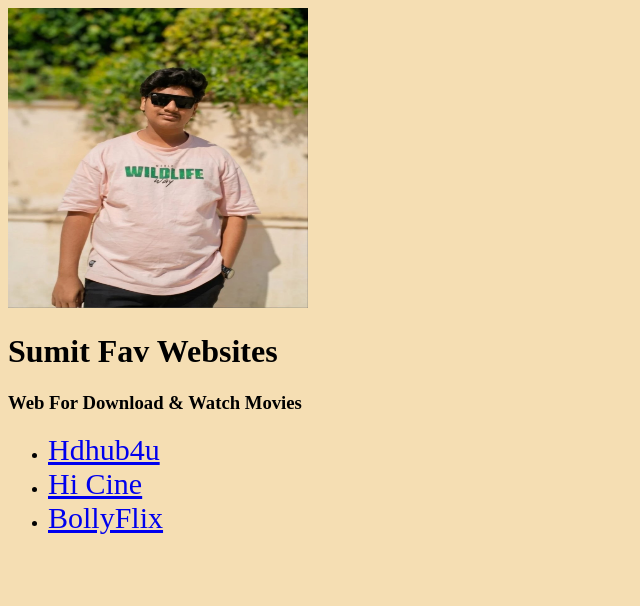
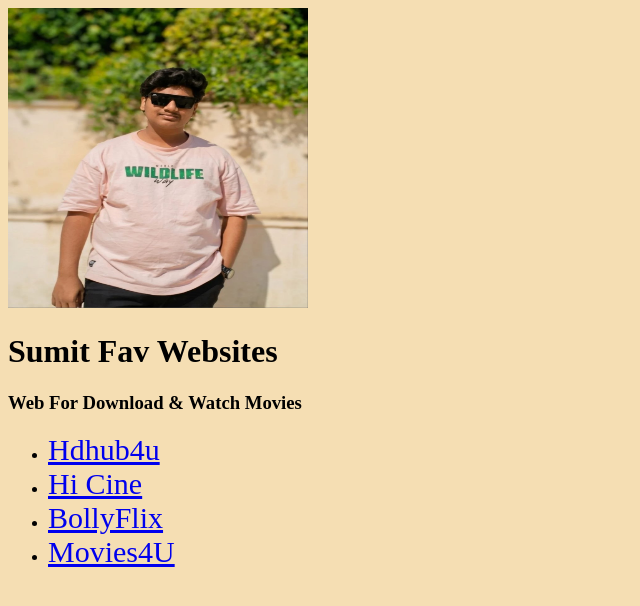
Before and after one commit to sandu-1551/Sumit_Shinde_Web, a plain HTML site: page index.html in a window 1280 px wide. Shown: the whole page, without its empty margins (0-640 px from the left). Drawn offline with Linux system fonts and the light colour scheme.

Commit message:
Update index.html

```diff
--- a/index.html
+++ b/index.html
@@ -15,6 +15,7 @@
         <li><a style="font-size: 30px;" target="_blank" href="https://new14.hdhub4u.cl">Hdhub4u</a></li>
         <li><a style="font-size: 30px;" target="_blank" href="https://hicine.lol">Hi Cine</a></li>
         <li><a style="font-size: 30px;" target="_blank" href="https://bollyflix.church">BollyFlix</a></li>
+        <li><a style="font-size: 30px;" target="_blank" href="https://movies4u.et">Movies4U</a></li>
 
     </ul>
 
```
